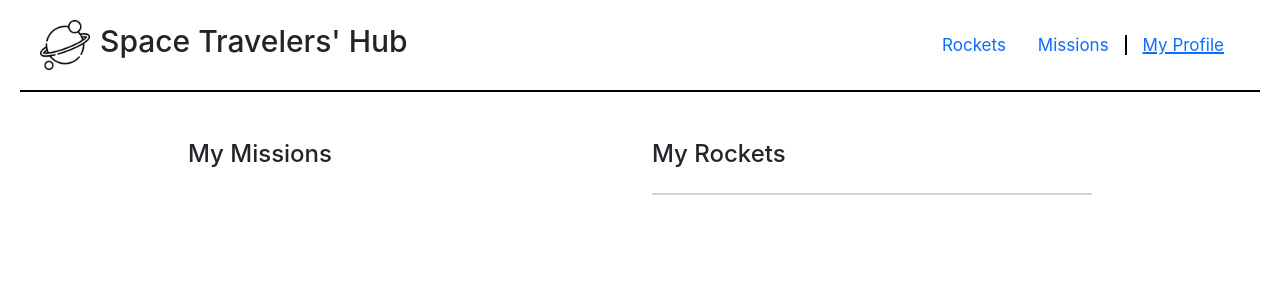
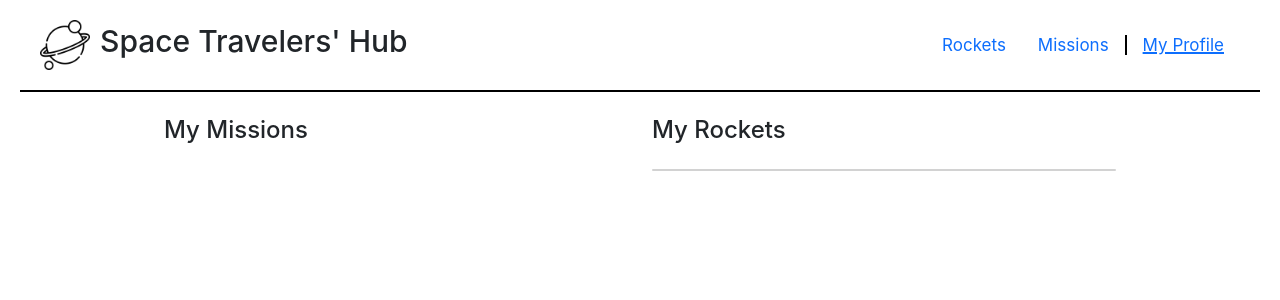
Before and after one commit to dselasea/space-travelers, a React (Create React App) app: page /myprofile in a window 1280 px wide. Shown: the top 300 px of the page. Built offline with nearby package versions, Linux system fonts and the light colour scheme.

Commit message:
Revert "Adjust profile page width and padding"
This reverts commit 2923befbe4bc31ffe608fdc5cac58a50e047677d.

```diff
--- a/src/components/profile/MyProfile.jsx
+++ b/src/components/profile/MyProfile.jsx
@@ -6,7 +6,7 @@ const MyProfile = () => {
   const { rockets } = useSelector((state) => state.rockets);
 
   return (
-    <div className="p-5 m-auto profile-page">
+    <div className="p-4 m-auto profile-page">
       <div className="row">
         <div className="col-md-6 col-12">
           <h2 className="h4">My Missions</h2>
```
